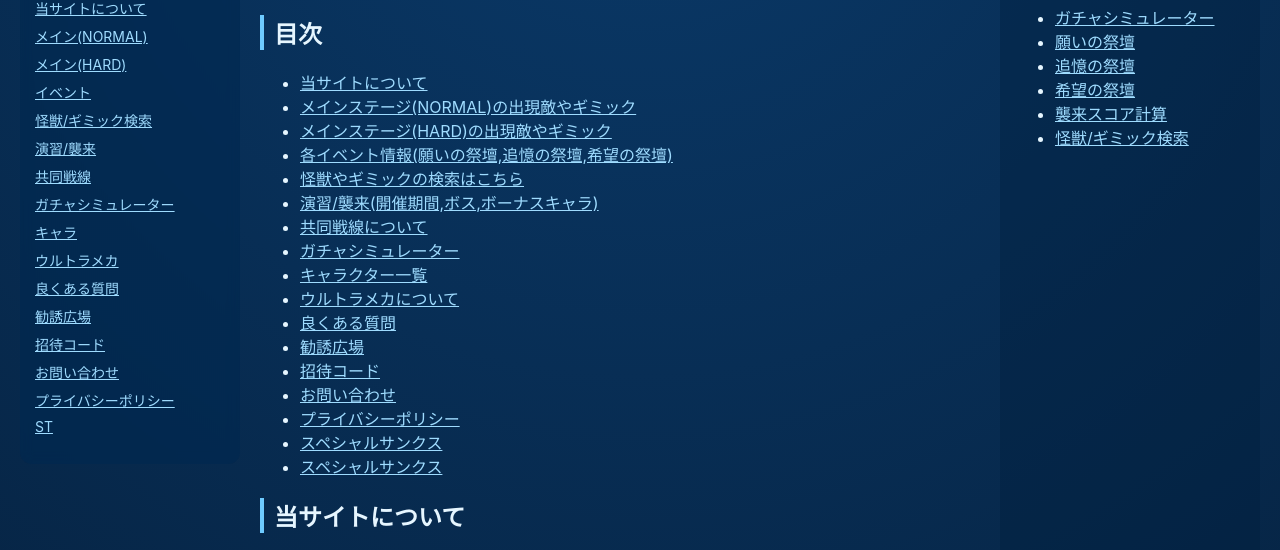
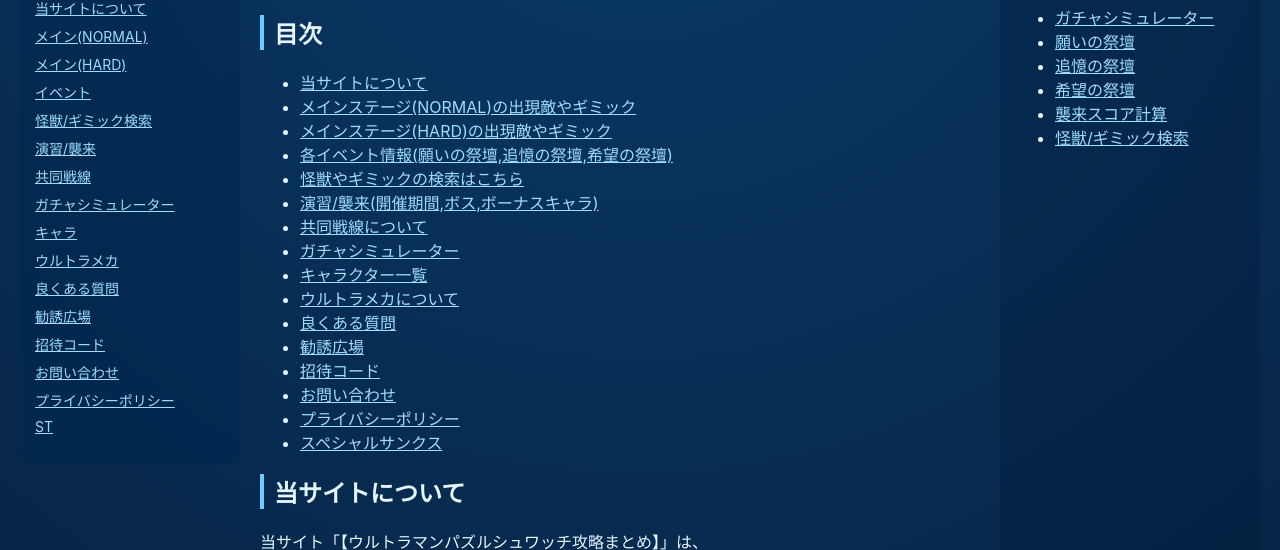
Before and after one commit to kaeru-cinna/kaeru-cinna.github.io, a plain HTML site: page index.html in a window 1280 px wide. Shown: the part 242-792 px from the top of the page. Drawn offline with Linux system fonts and the light colour scheme.

Commit message:
Add files via upload

```diff
--- a/index.html
+++ b/index.html
@@ -47,7 +47,6 @@
       <li><a href="Contact.html">お問い合わせ</a></li>
       <li><a href="PrivacyPolicy.html">プライバシーポリシー</a></li>
       <li><a href="SpecialThanks.html">スペシャルサンクス</a></li>
-      <li><a href="a.html">スペシャルサンクス</a></li>
   </ul>
   <h2 id="sec1">当サイトについて</h2>
 <p>
```
